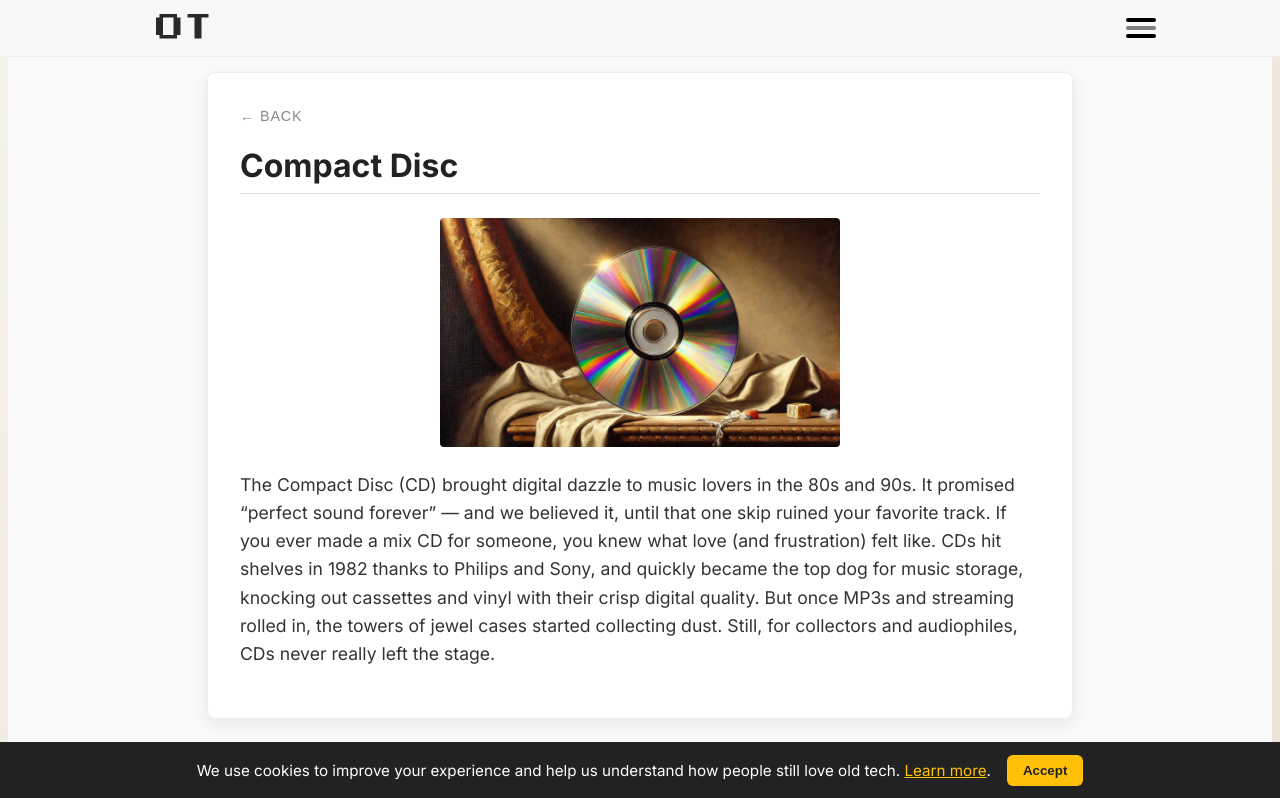
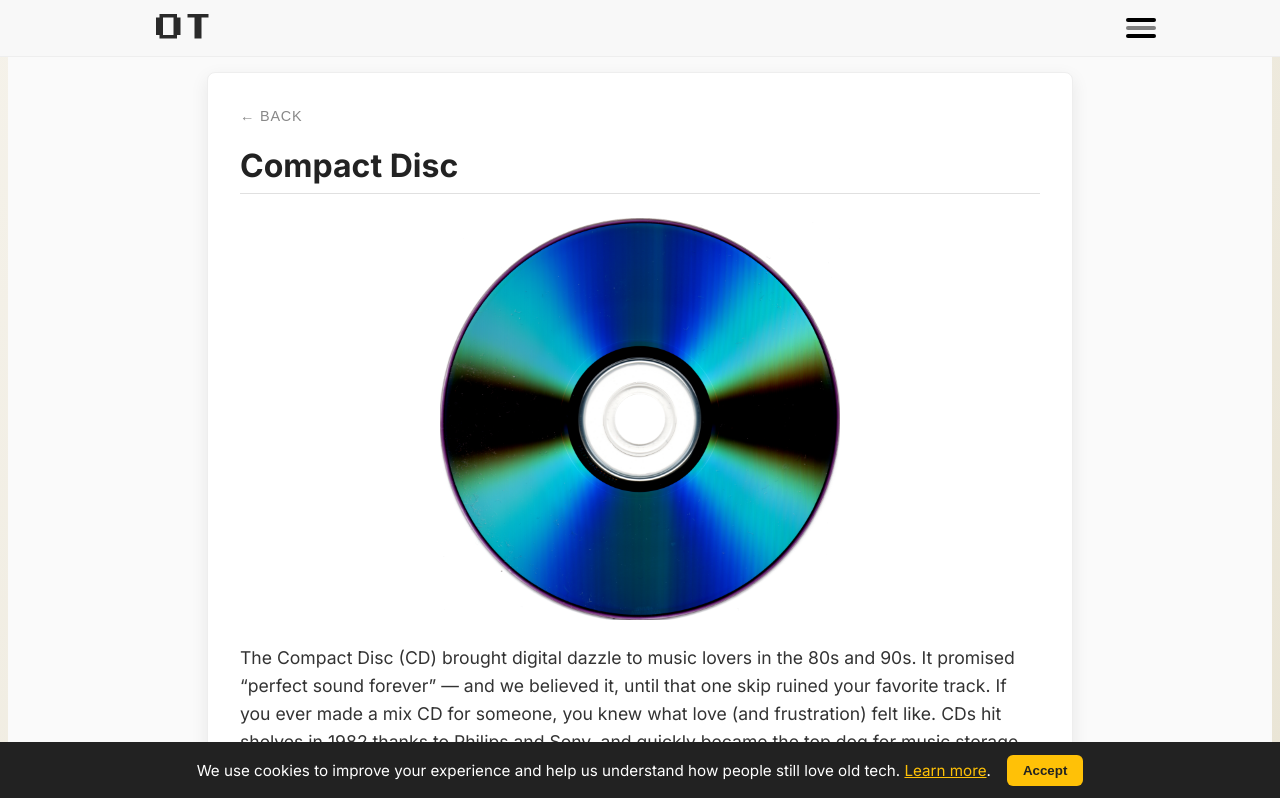
Before and after one commit to chrismsmalley/obsolete-tech-archive, a Next.js app: page /tech/compact-disc in a window 1280 px wide. Shown: the top 798 px of the page. Built offline with nearby package versions, Linux system fonts and the light colour scheme.

Commit message:
tech image update

```diff
--- a/app/src/data/techEntries.js
+++ b/app/src/data/techEntries.js
@@ -2,7 +2,7 @@ const techEntries = [
   {
   title: "Compact Disc",
   slug: "compact-disc",
-  image: "/images/cd_painting.png",
+  image: "/images/Compact_Disc_image.png",
   shortDescription: "The shiny circle that ruled the 90s. Perfect sound forever — until you scratched it just a little.",
   longDescription:
     "The Compact Disc (CD) brought digital dazzle to music lovers in the 80s and 90s. It promised “perfect sound forever” — and we believed it, until that one skip ruined your favorite track. If you ever made a mix CD for someone, you knew what love (and frustration) felt like.\n\nCDs hit shelves in 1982 thanks to Philips and Sony, and quickly became the top dog for music storage, knocking out cassettes and vinyl with their crisp digital quality. But once MP3s and streaming rolled in, the towers of jewel cases started collecting dust. Still, for collectors and audiophiles, CDs never really left the stage."
```
